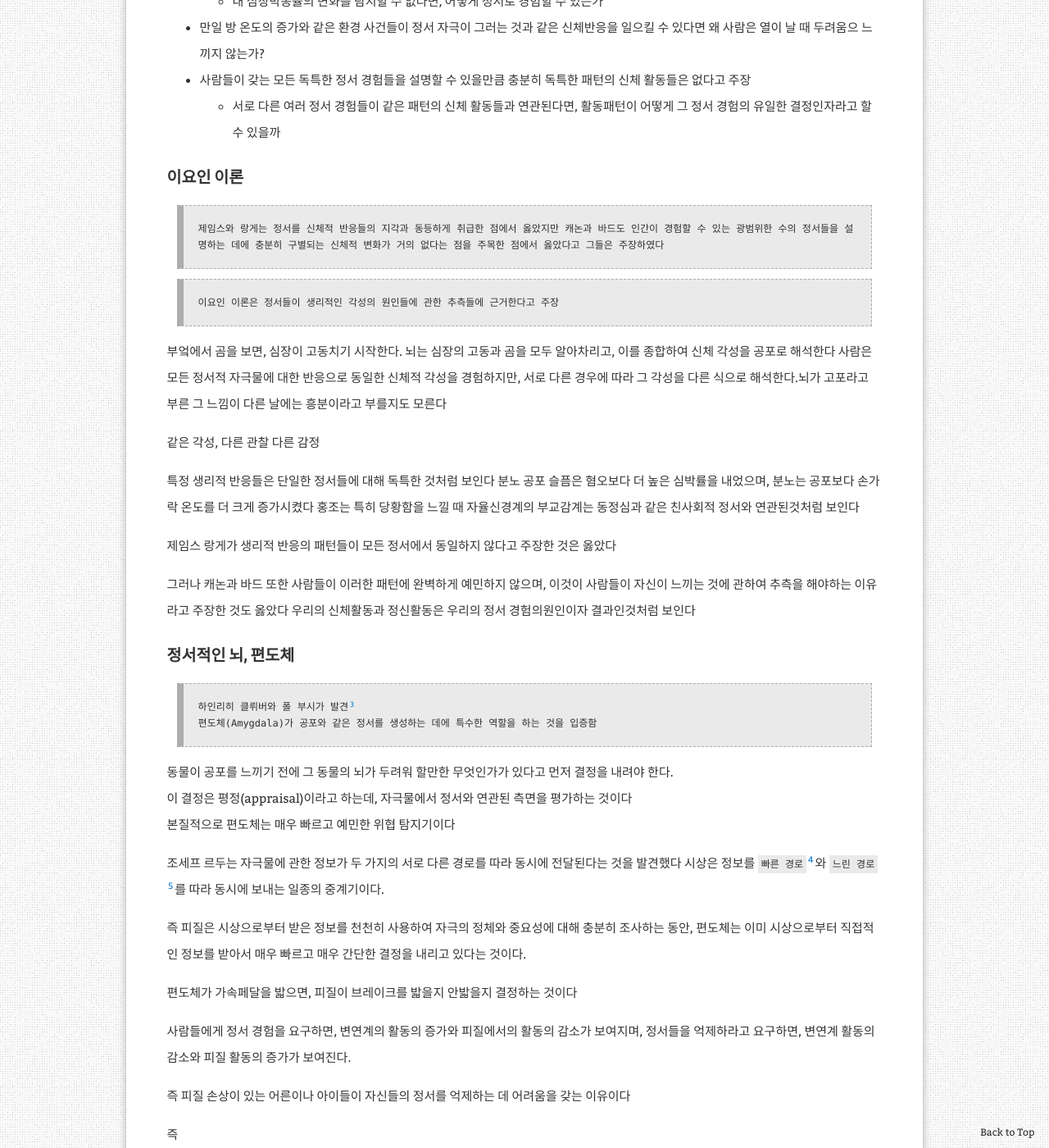
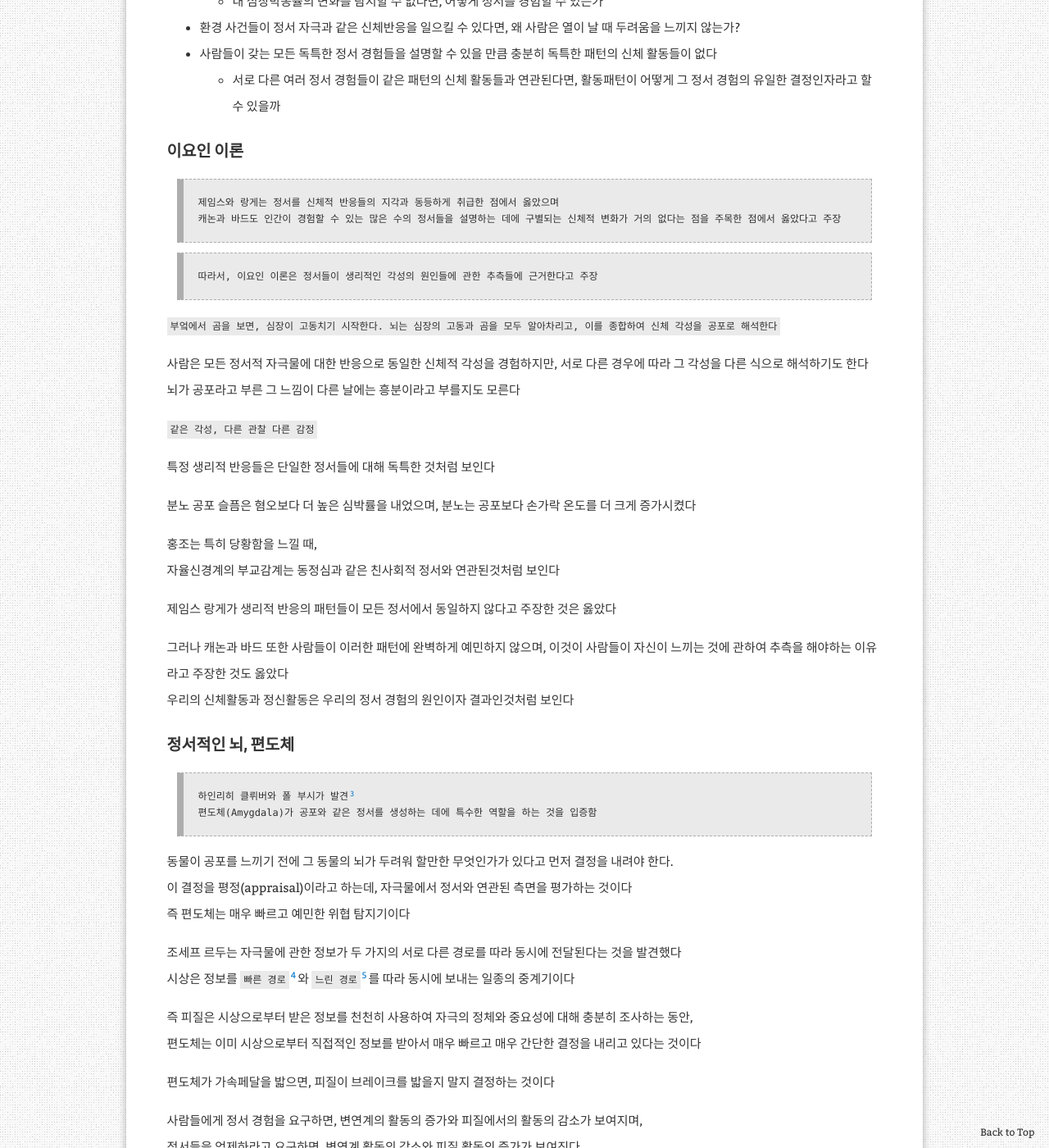
Before and after one commit to aristohyun/aristohyun.github.io, a Jekyll site: the page built from _posts/2021-12-31-psychology.md, in a window 1280 px wide and 1400 px high, scrolled down 2474 px. Shown: the whole window at 82% size. Built offline with Jekyll 4.4.1, drawn with Linux system fonts in a browser that asks for light colours; comment, search, counter and statistics services are not loaded; some of the changed text lies outside the part shown.

Commit message:
Update 2021-12-31-psychology.md

```diff
--- a/_posts/2021-12-31-psychology.md
+++ b/_posts/2021-12-31-psychology.md
@@ -41,7 +41,7 @@ redirect_from:
 ### 제임스-랑게 설
 
 > 자극은 자율신경계에 활동을 일으키고, 이것은 다시 뇌에서 정서 경험을 일으킨다고 주장
-> 정서 경험은 세상속의 사물이나 사건에 대한 우리의 생리적 반응의 `결과`이다
+> 정서 경험은 세상속의 사물이나 사건에 대한 우리의 생리적 반응의 결과이다
 
 
 ### 캐논-바드 설
@@ -54,36 +54,40 @@ redirect_from:
     + 당황스러움 -> 홍조까지 10초이상의 시간이 걸리는데, 이후에 일어나는 반응이 어떻게 원인이 될 수 있는가
 
 - 사람들은 종종 심장박동률의 변화와 같이 신체 반응을 정확하게 탐지하는데에 어려움을 겪음
-    + 내 심장박동률의 변화를 탐지할 수 없다면, 어떻게 정서로 경험할 수 있는가
+    + 내 심장박동률의 변화를 탐지할 수 없다면, 어떻게 정서를 경험할 수 있는가
 
-- 만일 방 온도의 증가와 같은 환경 사건들이 정서 자극이 그러는 것과 같은 신체반응을 일으킬 수 있다면 왜 사람은 열이 날 때 두려움으 느끼지 않는가?
+- 환경 사건들이 정서 자극과 같은 신체반응을 일으킬 수 있다면, 왜 사람은 열이 날 때 두려움을 느끼지 않는가?
 
-- 사람들이 갖는 모든 독특한 정서 경험들을 설명할 수 있을만큼 충분히 독특한 패턴의 신체 활동들은 없다고 주장
+- 사람들이 갖는 모든 독특한 정서 경험들을 설명할 수 있을 만큼 충분히 독특한 패턴의 신체 활동들이 없다
     + 서로 다른 여러 정서 경험들이 같은 패턴의 신체 활동들과 연관된다면, 활동패턴이 어떻게 그 정서 경험의 유일한 결정인자라고 할 수 있을까
 
 
 ### 이요인 이론
 
-> 제임스와 랑게는 정서를 신체적 반응들의 지각과 동등하게 취급한 점에서 옳았지만
-> 캐논과 바드도 인간이 경험할 수 있는 광범위한 수의 정서들을 설명하는 데에 충분히 구별되는 신체적 변화가 거의 없다는 점을 주목한 점에서 옳았다고 그들은 주장하였다
+> 제임스와 랑게는 정서를 신체적 반응들의 지각과 동등하게 취급한 점에서 옳았으며
+> 캐논과 바드도 인간이 경험할 수 있는 많은 수의 정서들을 설명하는 데에 구별되는 신체적 변화가 거의 없다는 점을 주목한 점에서 옳았다고 주장
 
-> 이요인 이론은 정서들이 생리적인 각성의 원인들에 관한 추측들에 근거한다고 주장
+> 따라서, 이요인 이론은 정서들이 생리적인 각성의 원인들에 관한 추측들에 근거한다고 주장
 
-부엌에서 곰을 보면, 심장이 고동치기 시작한다. 뇌는 심장의 고동과 곰을 모두 알아차리고, 이를 종합하여 신체 각성을 공포로 해석한다
-사람은 모든 정서적 자극물에 대한 반응으로 동일한 신체적 각성을 경험하지만, 서로 다른 경우에 따라 그 각성을 다른 식으로 해석한다.뇌가 고포라고 부른 그 느낌이 다른 날에는 흥분이라고 부를지도 모른다
+`부엌에서 곰을 보면, 심장이 고동치기 시작한다. 뇌는 심장의 고동과 곰을 모두 알아차리고, 이를 종합하여 신체 각성을 공포로 해석한다`
 
-같은 각성, 다른 관찰 다른 감정
+사람은 모든 정서적 자극물에 대한 반응으로 동일한 신체적 각성을 경험하지만, 서로 다른 경우에 따라 그 각성을 다른 식으로 해석하기도 한다
+뇌가 공포라고 부른 그 느낌이 다른 날에는 흥분이라고 부를지도 모른다
+
+`같은 각성, 다른 관찰 다른 감정`
 
 특정 생리적 반응들은 단일한 정서들에 대해 독특한 것처럼 보인다
+
 분노 공포 슬픔은 혐오보다 더 높은 심박률을 내었으며,
 분노는 공포보다 손가락 온도를 더 크게 증가시켰다
-홍조는 특히 당황함을 느낄 때
+
+홍조는 특히 당황함을 느낄 때,
 자율신경계의 부교감계는 동정심과 같은 친사회적 정서와 연관된것처럼 보인다
 
 제임스 랑게가 생리적 반응의 패턴들이 모든 정서에서 동일하지 않다고 주장한 것은 옳았다
 
 그러나 캐논과 바드 또한 사람들이 이러한 패턴에 완벽하게 예민하지 않으며, 이것이 사람들이 자신이 느끼는 것에 관하여 추측을 해야하는 이유라고 주장한 것도 옳았다
-우리의 신체활동과 정신활동은 우리의 정서 경험의원인이자 결과인것처럼 보인다
+우리의 신체활동과 정신활동은 우리의 정서 경험의 원인이자 결과인것처럼 보인다
 
 
 ### 정서적인 뇌, 편도체
@@ -92,16 +96,16 @@ redirect_from:
 > 편도체(Amygdala)가 공포와 같은 정서를 생성하는 데에 특수한 역할을 하는 것을 입증함
 
 동물이 공포를 느끼기 전에 그 동물의 뇌가 두려워 할만한 무엇인가가 있다고 먼저 결정을 내려야 한다.
-이 결정은 평정(appraisal)이라고 하는데, 자극물에서 정서와 연관된 측면을 평가하는 것이다
-본질적으로 편도체는 매우 빠르고 예민한 위협 탐지기이다
+이 결정을 평정(appraisal)이라고 하는데, 자극물에서 정서와 연관된 측면을 평가하는 것이다
+즉 편도체는 매우 빠르고 예민한 위협 탐지기이다
 
 조세프 르두는 자극물에 관한 정보가 두 가지의 서로 다른 경로를 따라 동시에 전달된다는 것을 발견했다
-시상은 정보를 `빠른 경로`[^fast]와 `느린 경로`[^slow]를 따라 동시에 보내는 일종의 중계기이다.
+시상은 정보를 `빠른 경로`[^fast]와 `느린 경로`[^slow]를 따라 동시에 보내는 일종의 중계기이다
 
 즉 피질은 시상으로부터 받은 정보를 천천히 사용하여 자극의 정체와 중요성에 대해 충분히 조사하는 동안,
-편도체는 이미 시상으로부터 직접적인 정보를 받아서 매우 빠르고 매우 간단한 결정을 내리고 있다는 것이다.
+편도체는 이미 시상으로부터 직접적인 정보를 받아서 매우 빠르고 매우 간단한 결정을 내리고 있다는 것이다
 
-편도체가 가속페달을 밟으면, 피질이 브레이크를 밟을지 안밟을지 결정하는 것이다
+편도체가 가속페달을 밟으면, 피질이 브레이크를 밟을지 말지 결정하는 것이다
 
 사람들에게 정서 경험을 요구하면, 변연계의 활동의 증가와 피질에서의 활동의 감소가 보여지며,
 정서들을 억제하라고 요구하면, 변연계 활동의 감소와 피질 활동의 증가가 보여진다.
```
